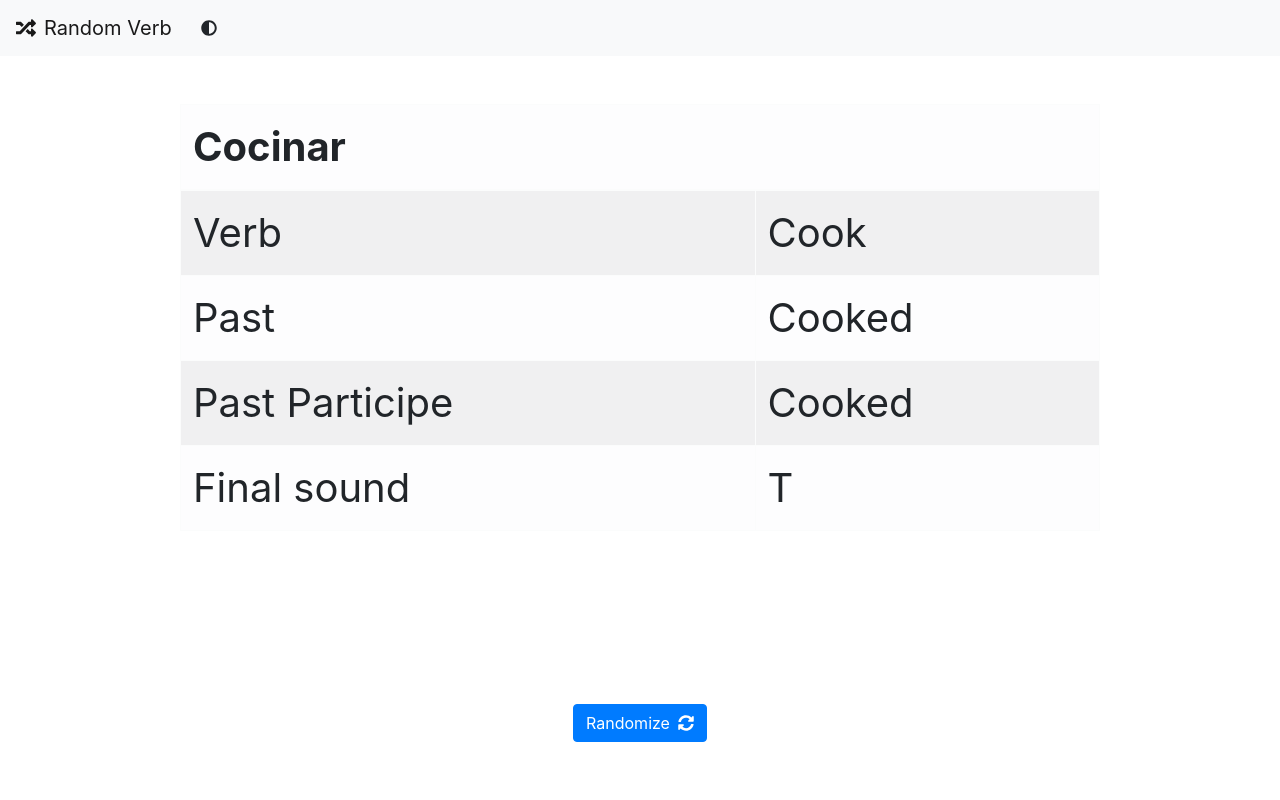
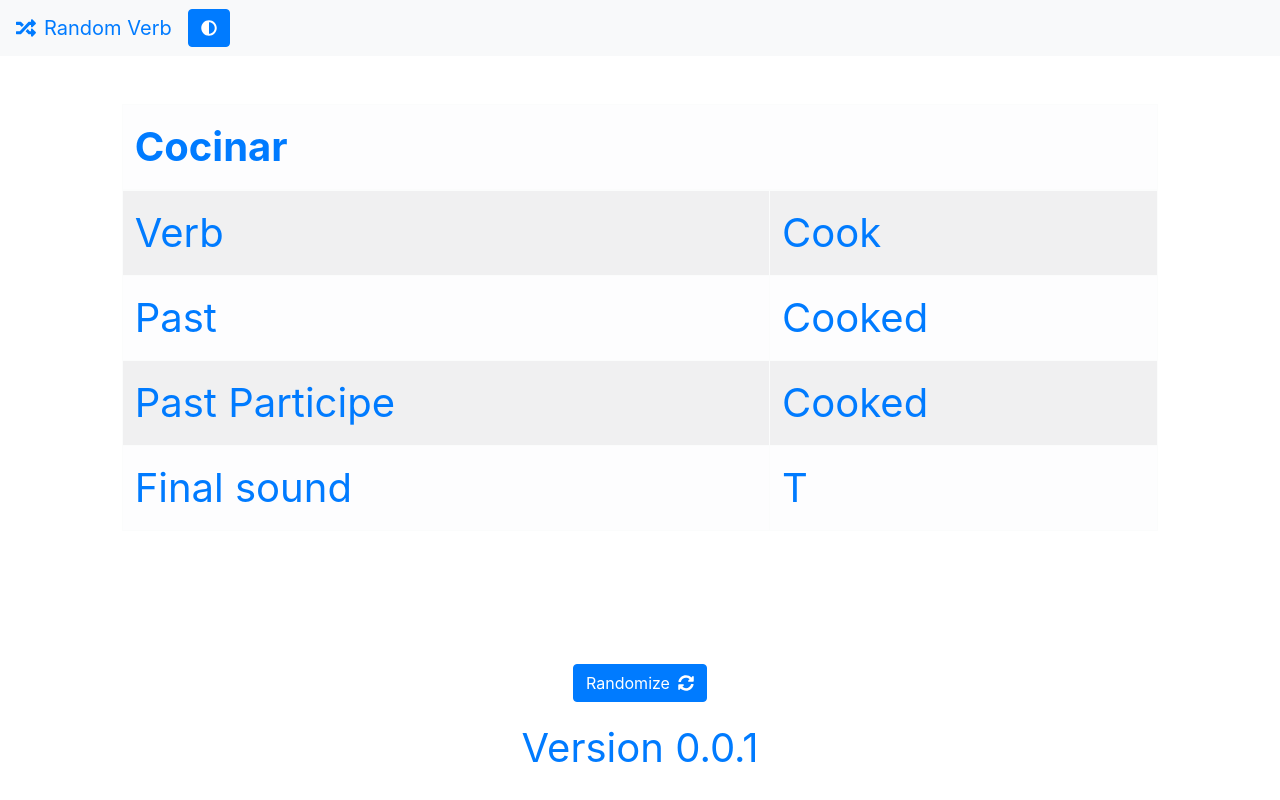
Before and after one commit to MiguelYax/random-verb, a React (Vite) app: page / in a window 1280 px wide. Shown: the top 800 px of the page. Built offline with nearby package versions, Linux system fonts and the light colour scheme.

Commit message:
Updated dark mode

```diff
--- a/src/components/App.jsx
+++ b/src/components/App.jsx
@@ -10,6 +10,7 @@ import { FontAwesomeIcon } from '@fortawesome/react-fontawesome'
 import { faSyncAlt } from '@fortawesome/free-solid-svg-icons'
 import './app.scss'
 import classnames from 'classnames';
+import { version } from '../../package.json';
 
 
 
@@ -17,11 +18,22 @@ const App = () => {
     const [verb, setVerb] = useState(getRandomVerb());
     const [darkMode, setDarkMode] = useState(false);
     const containerClassNames = classnames(
-        "vh-100",
+        "vh-100 mw-100",
         {
             "bg-dark": darkMode,
         }
     )
+    const buttonClassNames = classnames({
+        "primary": !darkMode,
+        "light": darkMode,
+    })
+
+    const textClassNames = classnames( {
+        'text-light': darkMode,
+        'text-primary': !darkMode
+    });
+
+
     return (
         <>
             <Navigation darkMode={darkMode} setDarkMode={setDarkMode} />
@@ -31,12 +43,15 @@ const App = () => {
                         <Table darkMode={darkMode} {...verb} />
                     </Col>
                 </Row>
-                <Row md={10} lg={10} className="pt-5 justify-content-center">
-                    <Button variant={darkMode ? "dark" : "primary"} onClick={() => {
+                <Row md={10} lg={10} className="pt-2 justify-content-center">
+                    <Button variant={buttonClassNames} onClick={() => {
                         setVerb(getRandomVerb());
                     }} > Randomize
                     <FontAwesomeIcon className="ml-2" icon={faSyncAlt} />
                     </Button>
+                </Row>
+                <Row className=" pt-3 justify-content-center">
+                     <div className={textClassNames}>Version {version} </div>
                 </Row>
             </Container>
         </>
--- a/src/components/Navigation.jsx
+++ b/src/components/Navigation.jsx
@@ -11,17 +11,30 @@ import classnames from 'classnames';
 const Navigation = ({ darkMode, setDarkMode }) => {
     const navClassNames = classnames({
         "dark": darkMode,
-        "light": !darkMode
+        "light": !darkMode,
+        'text-light': darkMode,
+        'text-primary': !darkMode
     });
+
+    const buttonClassNames = classnames({
+        "primary": !darkMode,
+        "light": darkMode,
+    })
+
+    const textClassNames = classnames( {
+        'text-light': darkMode,
+        'text-primary': !darkMode
+    });
+
     return (
         <Navbar bg={navClassNames} expand="xl">
-            <Navbar.Brand href="#home">
+            <Navbar.Brand className={textClassNames} href="#home">
                 <FontAwesomeIcon className="mr-2" icon={faRandom} />
                 Random Verb
             </Navbar.Brand>
             <Nav>
                 <Form inline>
-                    <Button variant={navClassNames} onClick={() => {
+                    <Button variant={buttonClassNames} onClick={() => {
                         setDarkMode(prev => !prev);
                     }}>
                         <FontAwesomeIcon icon={faAdjust} />
--- a/src/components/Table.jsx
+++ b/src/components/Table.jsx
@@ -1,11 +1,17 @@
 import React from 'react';
 import PropTypes from 'prop-types';
 import Table from 'react-bootstrap/Table'
+import classnames from 'classnames';
+
 
 const CustomCard = ({ verb, past, pastParticipe, meaning, finalSound, darkMode }) => {
+    const textClassNames = classnames( {
+        'text-light': darkMode,
+        'text-primary': !darkMode
+    });
     return (
 
-        <Table striped bordered hover variant={darkMode ? "dark" : "light"} >
+        <Table className={textClassNames} striped bordered hover variant={darkMode ? "dark" : "light"} >
             <thead>
                 <tr>
                     <th colSpan="2">{meaning}</th>
```
